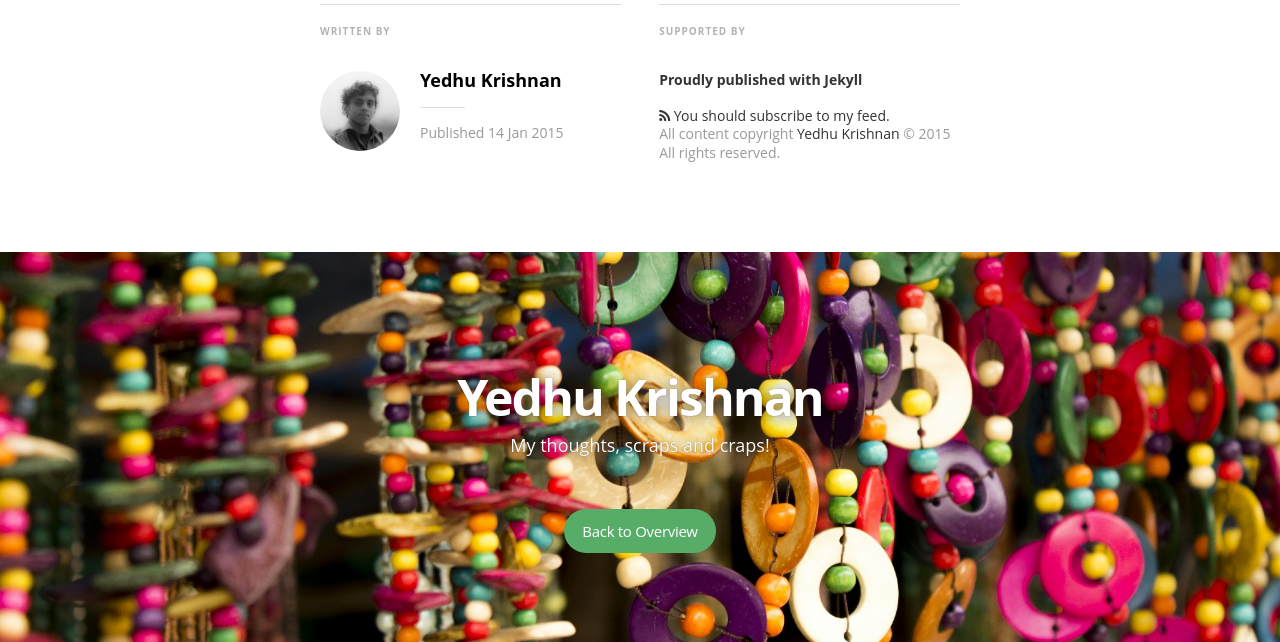
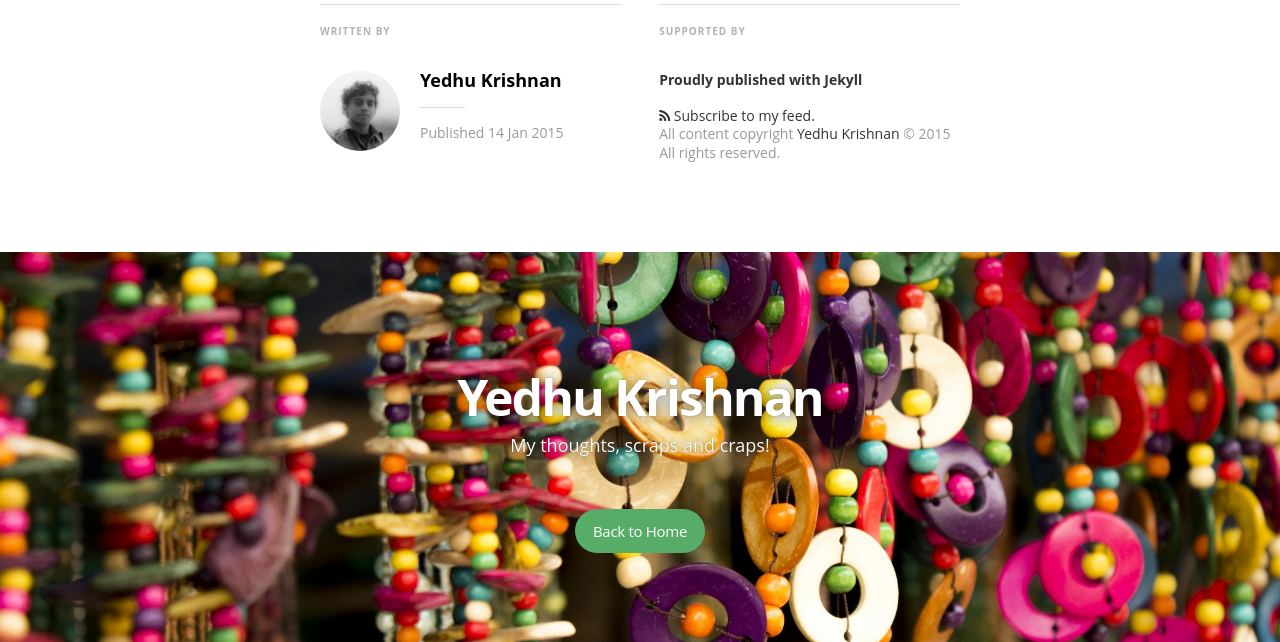
Before and after one commit to yedhukrishnan/blog, a Jekyll site: the page built from _posts/2015-01-14-reincarnation.markdown, in a window 1280 px wide. Shown: the part 1686-2328 px from the top of the page. Built offline with Jekyll 4.4.1, drawn with Linux system fonts in a browser that asks for light colours; nearby versions of some CDN libraries; some web fonts are replaced; Markdown is read by kramdown in place of the engine named in the settings.

Commit message:
Copy changes

```diff
--- a/_includes/footer.html
+++ b/_includes/footer.html
@@ -4,7 +4,7 @@
   <a class="subscribe" href="{{ "/feed.xml" | prepend: site.baseurl }}"> <span class="tooltip"> <i class="fa fa-rss"></i> Subscribe!</span></a>
     <div class="inner">
          <section class="copyright">All content copyright <a href="mailto:{{ site.email}}">{{ site.name }}</a> &copy; {{ site.time | date: '%Y' }} &bull; All rights reserved.</section>
-         <section class="poweredby">Made with love, sarcasm and <a href="http://jekyllrb.com"> Jekyll</a></section>!
+         <section class="poweredby">Made with love and <a href="http://jekyllrb.com"> Jekyll</a></section>!
     </div>
 </footer>
 
--- a/_layouts/post.html
+++ b/_layouts/post.html
@@ -78,7 +78,7 @@
             <h5 class="index-headline featured"><span>Supported by</span></h5>
             <footer class="site-footer">
               <section class="poweredby">Proudly published with <a href="http://jekyllrb.com"> Jekyll</a></section>
-              <a class="subscribe" href="{{ "/feed.xml" | prepend: site.baseurl }}"> <span class="tooltip"> <i class="fa fa-rss"></i> You should subscribe to my feed.</span></a>
+              <a class="subscribe" href="{{ "/feed.xml" | prepend: site.baseurl }}"> <span class="tooltip"> <i class="fa fa-rss"></i> Subscribe to my feed.</span></a>
               <div class="inner">
                 <section class="copyright">All content copyright <a href="{{@blog.url}}/">{{site.author}}</a> &copy; {{ site.time | date: '%Y' }}<br>All rights reserved.</section>
               </div>
@@ -94,7 +94,7 @@
       <div class="inner">
         <h1 class="blog-title">{{ site.title }}</h1>
         <h2 class="blog-description">{{ site.description }}</h2>
-        <a href="/" class="btn">Back to Overview</a>
+        <a href="/" class="btn">Back to Home</a>
       </div>
     </div>
     {% include javascripts.html %}
```
